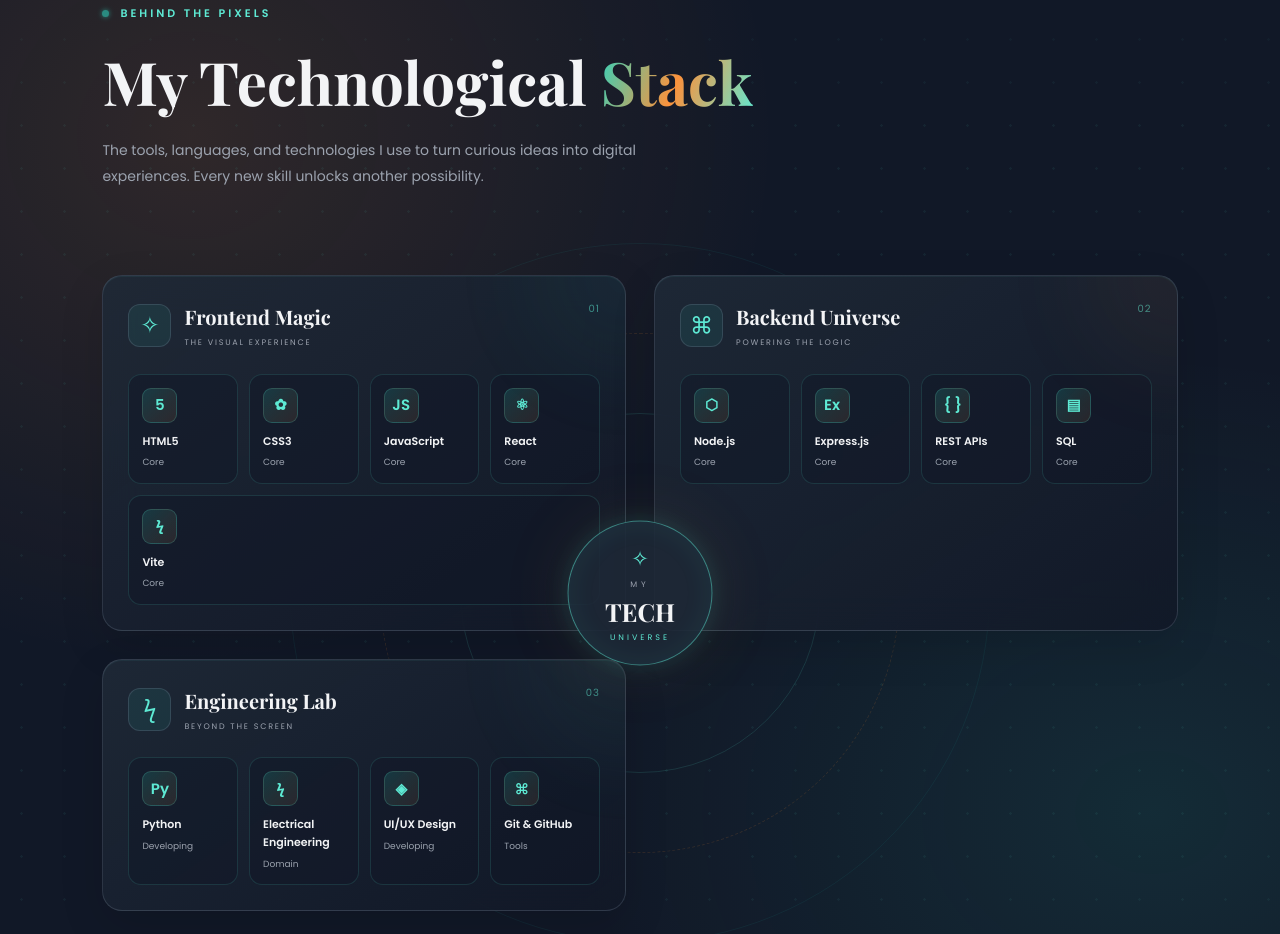
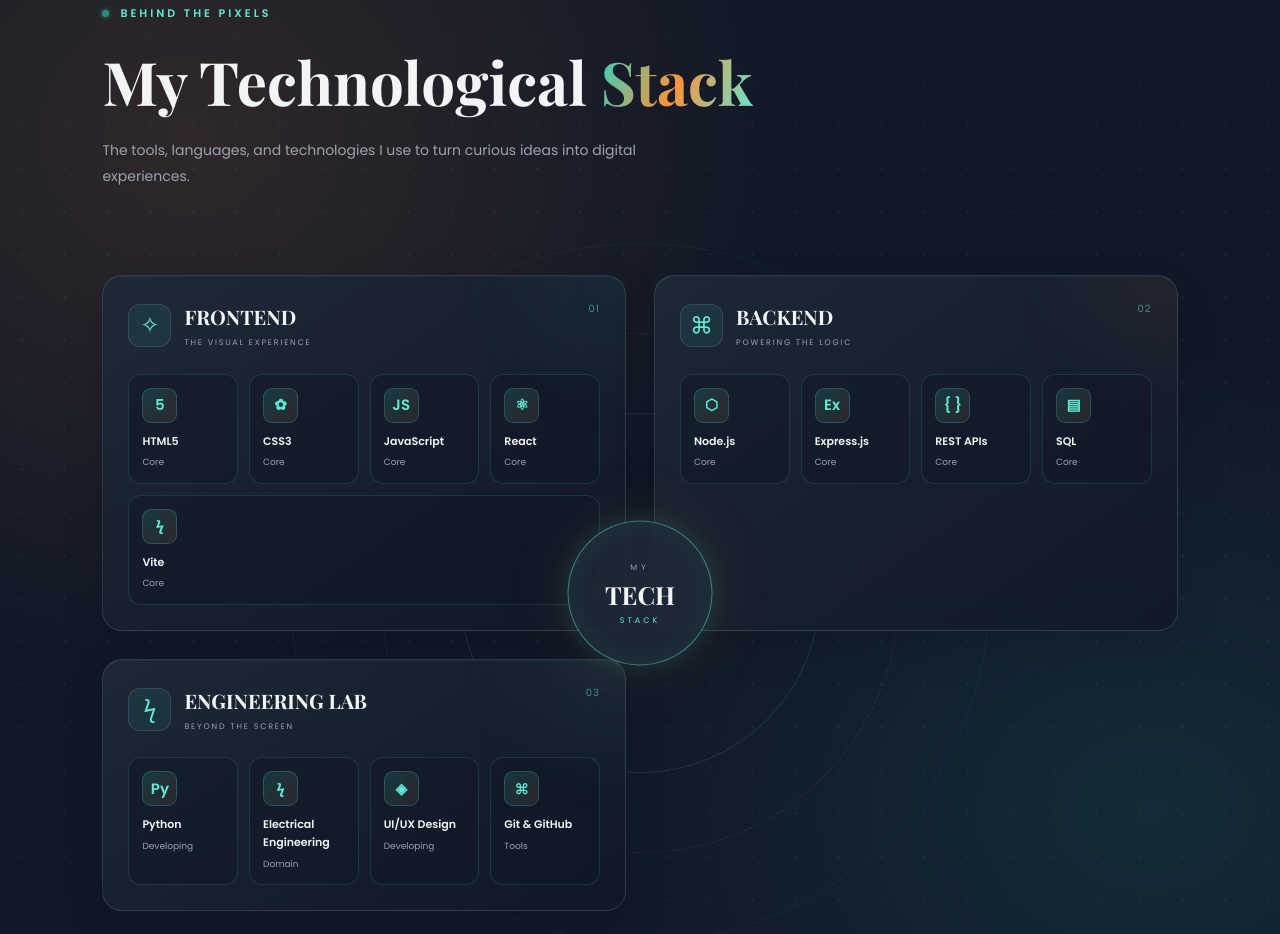
Before and after one commit to Pheniline/Pheniline-s-Portfolio, a React (Vite) app in the folder frontend/portfolio/: page / in a window 1280 px wide. Shown: the part 3380-4314 px from the top of the page. Built offline with nearby package versions, Linux system fonts and the light colour scheme.

Commit message:
Portfolio

```diff
--- a/frontend/portfolio/src/Technological stack.jsx
+++ b/frontend/portfolio/src/Technological stack.jsx
@@ -2,7 +2,7 @@ import "./App.css";
 
 const techGroups = [
   {
-    title: "Frontend Magic",
+    title: "FRONTEND",
     subtitle: "THE VISUAL EXPERIENCE",
     icon: "✧",
     className: "frontend",
@@ -15,7 +15,7 @@ const techGroups = [
     ],
   },
   {
-    title: "Backend Universe",
+    title: "BACKEND ",
     subtitle: "POWERING THE LOGIC",
     icon: "⌘",
     className: "backend",
@@ -27,7 +27,7 @@ const techGroups = [
     ],
   },
   {
-    title: "Engineering Lab",
+    title: "ENGINEERING LAB",
     subtitle: "BEYOND THE SCREEN",
     icon: "ϟ",
     className: "engineering",
@@ -56,8 +56,7 @@ function TechStack() {
 
           <p>
             The tools, languages, and technologies I use to turn curious ideas
-            into digital experiences. Every new skill unlocks another
-            possibility.
+            into digital experiences.
           </p>
         </header>
 
@@ -67,10 +66,9 @@ function TechStack() {
           <div className="tech-orbit orbit-c" />
 
           <div className="tech-core">
-            <span className="core-sparkle">✧</span>
             <span className="core-title">MY</span>
-            <span className="core-main">TECH</span>
-            <span className="core-caption">UNIVERSE</span>
+            <span className="core-main">TECH </span>
+            <span className="core-caption">STACK</span>
           </div>
 
           {techGroups.map((group, index) => (
```
